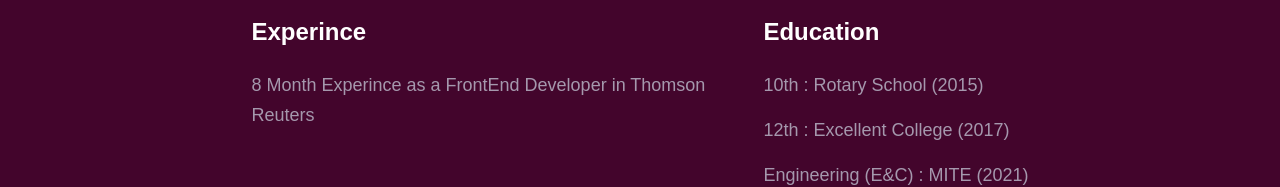
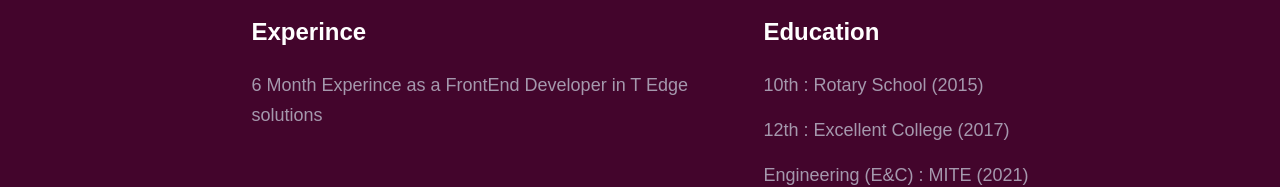
Before and after one commit to akshayudupa7/Web-Portfolio, a React (Create React App) app: page / in a window 1280 px wide. Shown: the part 693-880 px from the top of the page. Built offline with nearby package versions, Linux system fonts and the light colour scheme.

Commit message:
Update About.jsx

```diff
--- a/src/About.jsx
+++ b/src/About.jsx
@@ -16,7 +16,7 @@ function About ()  {
                         <div className="col__2">
                            <h2 className="intro_head">Experince</h2>
                            <p className="about__text p__color">
-                8 Month Experince as a FrontEnd Developer in Thomson Reuters
+                6 Month Experince as a FrontEnd Developer in T Edge solutions
               </p>
                         </div>
                         <div className="col__2">
```
